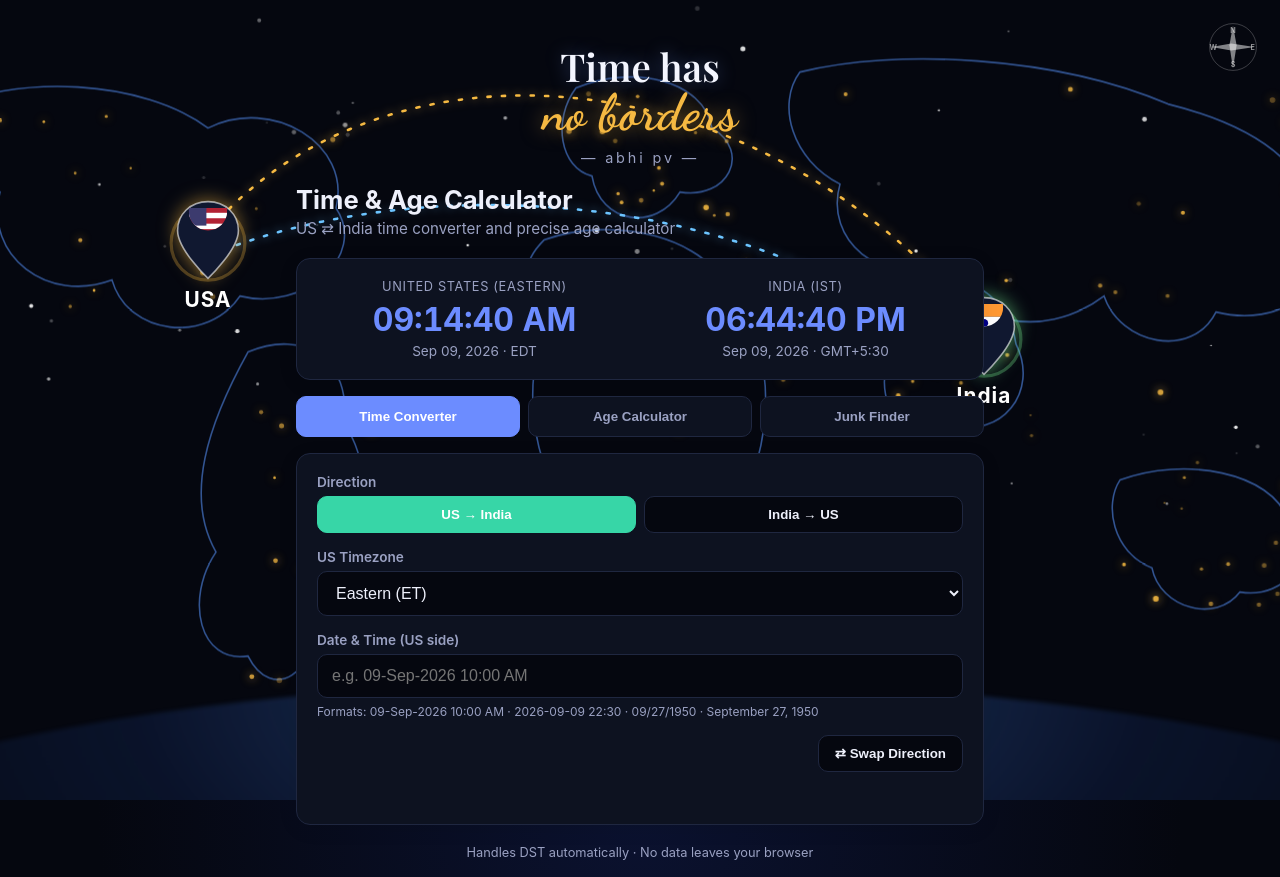
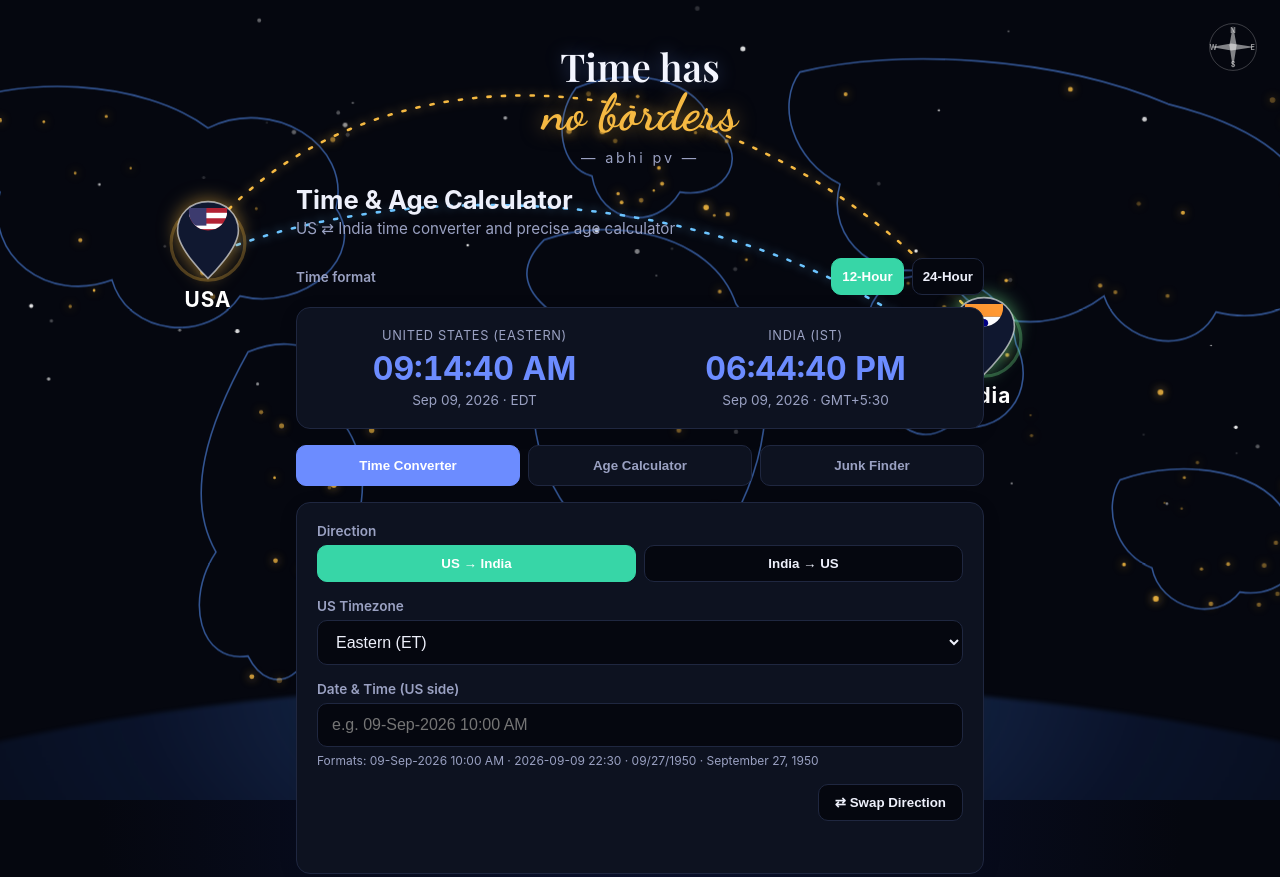
Before and after one commit to mrabishek01-ops/Timezone, a website: page public/index.html in a window 1280 px wide. Shown: the top 877 px of the page. Drawn offline with nearby package versions, Linux system fonts and the light colour scheme.

Commit message:
Add files via upload

```diff
--- a/public/index.html
+++ b/public/index.html
@@ -110,6 +110,14 @@
       <p class="subtitle">US ⇄ India time converter and precise age calculator</p>
     </header>
 
+    <div class="format-toggle-row">
+      <span class="format-toggle-label">Time format</span>
+      <div class="btn-group format-toggle">
+        <button class="choice-btn active" id="format12Btn">12-Hour</button>
+        <button class="choice-btn" id="format24Btn">24-Hour</button>
+      </div>
+    </div>
+
     <section class="card live-clock" id="liveClock">
       <div class="clock-col">
         <div class="clock-label">United States (Eastern)</div>
--- a/public/script.js
+++ b/public/script.js
@@ -1,4 +1,7 @@
 // ---------- Timezone helpers ----------
+
+let timeFormatMode = (typeof localStorage !== 'undefined' && localStorage.getItem('timeFormat')) || '12';
+
 
 function getOffsetMinutes(date, timeZone) {
   const dtf = new Intl.DateTimeFormat('en-US', {
@@ -34,7 +37,7 @@ function getZoneAbbrev(date, timeZone) {
 function formatInZone(date, timeZone, opts) {
   const dtf = new Intl.DateTimeFormat('en-US', Object.assign({
     timeZone, year: 'numeric', month: 'short', day: '2-digit',
-    hour: '2-digit', minute: '2-digit', hour12: true
+    hour: '2-digit', minute: '2-digit', hour12: timeFormatMode === '12'
   }, opts || {}));
   return dtf.format(date);
 }
@@ -187,15 +190,33 @@ CITY_LIGHT_ZONES.forEach(([x1, y1, x2, y2], idx) => {
 
 function updateLiveClock() {
   const now = new Date();
-  document.getElementById('clockUS').textContent = formatInZone(now, 'America/New_York', { hour12: true, hour: '2-digit', minute: '2-digit', second: '2-digit', month: undefined, day: undefined, year: undefined });
+  document.getElementById('clockUS').textContent = formatInZone(now, 'America/New_York', { hour: '2-digit', minute: '2-digit', second: '2-digit', month: undefined, day: undefined, year: undefined });
   document.getElementById('clockUSMeta').textContent =
     formatInZone(now, 'America/New_York', { hour: undefined, minute: undefined }) + ' · ' + getZoneAbbrev(now, 'America/New_York');
-  document.getElementById('clockIN').textContent = formatInZone(now, IST_ZONE, { hour12: true, hour: '2-digit', minute: '2-digit', second: '2-digit', month: undefined, day: undefined, year: undefined });
+  document.getElementById('clockIN').textContent = formatInZone(now, IST_ZONE, { hour: '2-digit', minute: '2-digit', second: '2-digit', month: undefined, day: undefined, year: undefined });
   document.getElementById('clockINMeta').textContent =
     formatInZone(now, IST_ZONE, { hour: undefined, minute: undefined }) + ' · ' + getZoneAbbrev(now, IST_ZONE);
 }
 setInterval(updateLiveClock, 1000);
 updateLiveClock();
+
+// ---------- Time Format Toggle ----------
+
+const format12Btn = document.getElementById('format12Btn');
+const format24Btn = document.getElementById('format24Btn');
+
+function setTimeFormat(mode) {
+  timeFormatMode = mode;
+  if (typeof localStorage !== 'undefined') localStorage.setItem('timeFormat', mode);
+  format12Btn.classList.toggle('active', mode === '12');
+  format24Btn.classList.toggle('active', mode === '24');
+  updateLiveClock();
+  if (typeof runConversion === 'function') runConversion();
+}
+
+format12Btn.addEventListener('click', () => setTimeFormat('12'));
+format24Btn.addEventListener('click', () => setTimeFormat('24'));
+setTimeFormat(timeFormatMode);
 
 // ---------- Tabs ----------
 
--- a/public/style.css
+++ b/public/style.css
@@ -284,6 +284,26 @@ body {
   margin-top: 4px;
 }
 
+.format-toggle-row {
+  display: flex;
+  align-items: center;
+  justify-content: space-between;
+  gap: 10px;
+  margin-bottom: 12px;
+  position: relative;
+  z-index: 1;
+}
+
+.format-toggle-label {
+  font-size: 0.85rem;
+  font-weight: 600;
+  color: var(--text-dim);
+}
+
+.format-toggle {
+  max-width: 220px;
+}
+
 .tabs {
   display: flex;
   gap: 8px;
```
